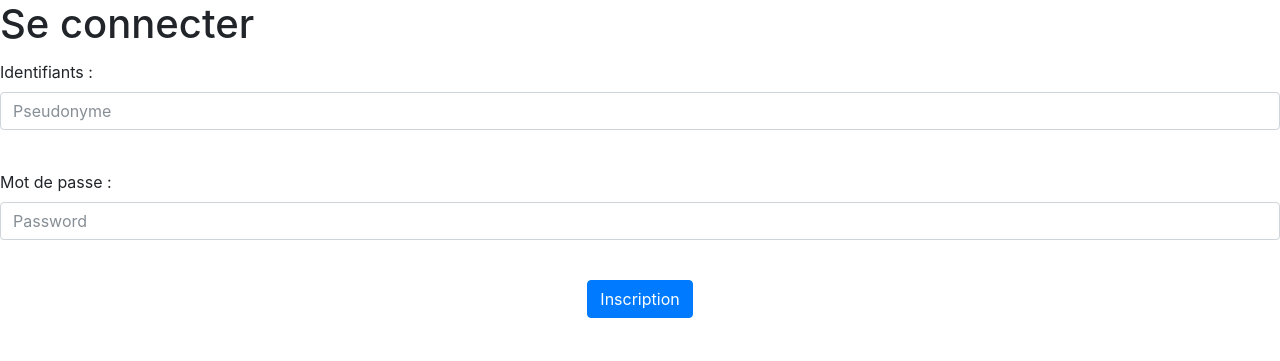
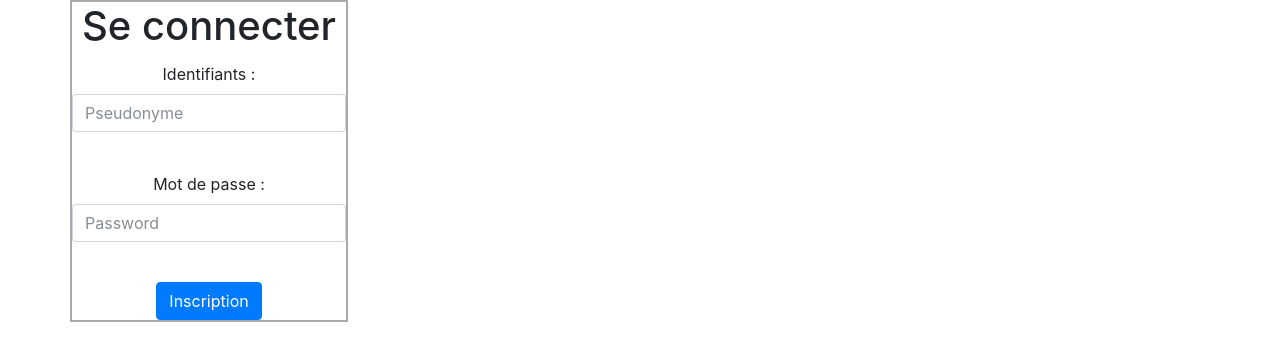
Before and after one commit to CharlesOkolms/projetCMS, a PHP site: page / in a window 1280 px wide. Shown: the top 361 px of the page. Run offline with PHP 8.4, Linux system fonts and the light colour scheme.

Commit message:
Page de connexion

```diff
--- a/public/index.php
+++ b/public/index.php
@@ -1,7 +1,7 @@
 <?php
 session_start();
 require_once('./conf/top.php');
-require('./view/templates/header.view.php');
+require('./view/templates/head.php');
 ?>
 <body>
 <?php
@@ -19,5 +19,5 @@ require('./view/templates/header.view.php');
 ?>
 </body>
 <?php
-require('./view/templates/footer.view.php');
+require('./view/templates/end.php');
 ?>
--- /dev/null
+++ b/public/style/style.css
@@ -0,0 +1,7 @@
+.connexion {
+    border-left: 2px solid darkgrey;
+    border-right: 2px solid darkgrey;
+    border-top: 2px solid darkgrey;
+    border-bottom: 2px solid darkgrey;
+    text-align: center;
+}
--- a/public/view/connexionView.php
+++ b/public/view/connexionView.php
@@ -1,5 +1,6 @@
 
-
+<div class="container">
+    <div class="row">
         <!-- Ici débute le formulaire -->
         <form id="formAddUser" class="login" method="POST">
 
@@ -24,5 +25,6 @@
                     <button type="submit" class="btn btn-primary" name="register" value="ok">Inscription</button>
                 </div>
             </div>
-
         </form>
+    </div>
+</div>
--- a/public/view/templates/header.view.php
+++ b/public/view/templates/head.php
@@ -13,6 +13,7 @@
 <head>
     <!--Import style-->
     <link type="text/css" rel="stylesheet" href="style/bootstrap.css"  media="screen,projection"/>
+    <link type="text/css" rel="stylesheet" href="style/style.css"  media="screen,projection"/>
 
     <!--Let browser know website is optimized for mobile-->
     <meta charset="utf-8">
```
Also changed, not shown: public/view/templates/end.php (renamed from public/view/templates/footer.view.php). Lines whose indentation alone changed are shown as unchanged.
